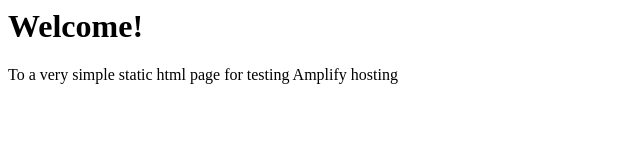
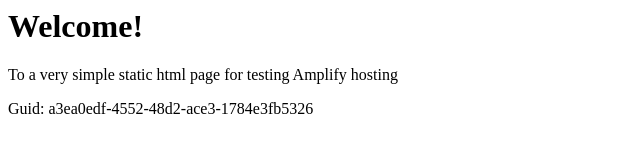
Before and after one commit to aws-aemilia-fra/Github-PR-Commit-Integration-Test-DoNotTouch-Gith-P5X5MO5I-v1-prod-eu-central-1, a website: page src/index.html in a window 1280 px wide. Shown: the whole page, without its empty margins (0-640 px from the left). Drawn offline with Linux system fonts and the light colour scheme.

Commit message:
commit from integ tests

```diff
--- a/src/index.html
+++ b/src/index.html
@@ -1,3 +1,5 @@
+
+
 <html lang="en">
 
 <head>
@@ -10,6 +12,6 @@
 <body>
     <h1>Welcome!</h1>
     <p>To a very simple static html page for testing Amplify hosting</p>
-</body>
+    <p>Guid: a3ea0edf-4552-48d2-ace3-1784e3fb5326</p></body>
 
 </html>
```
